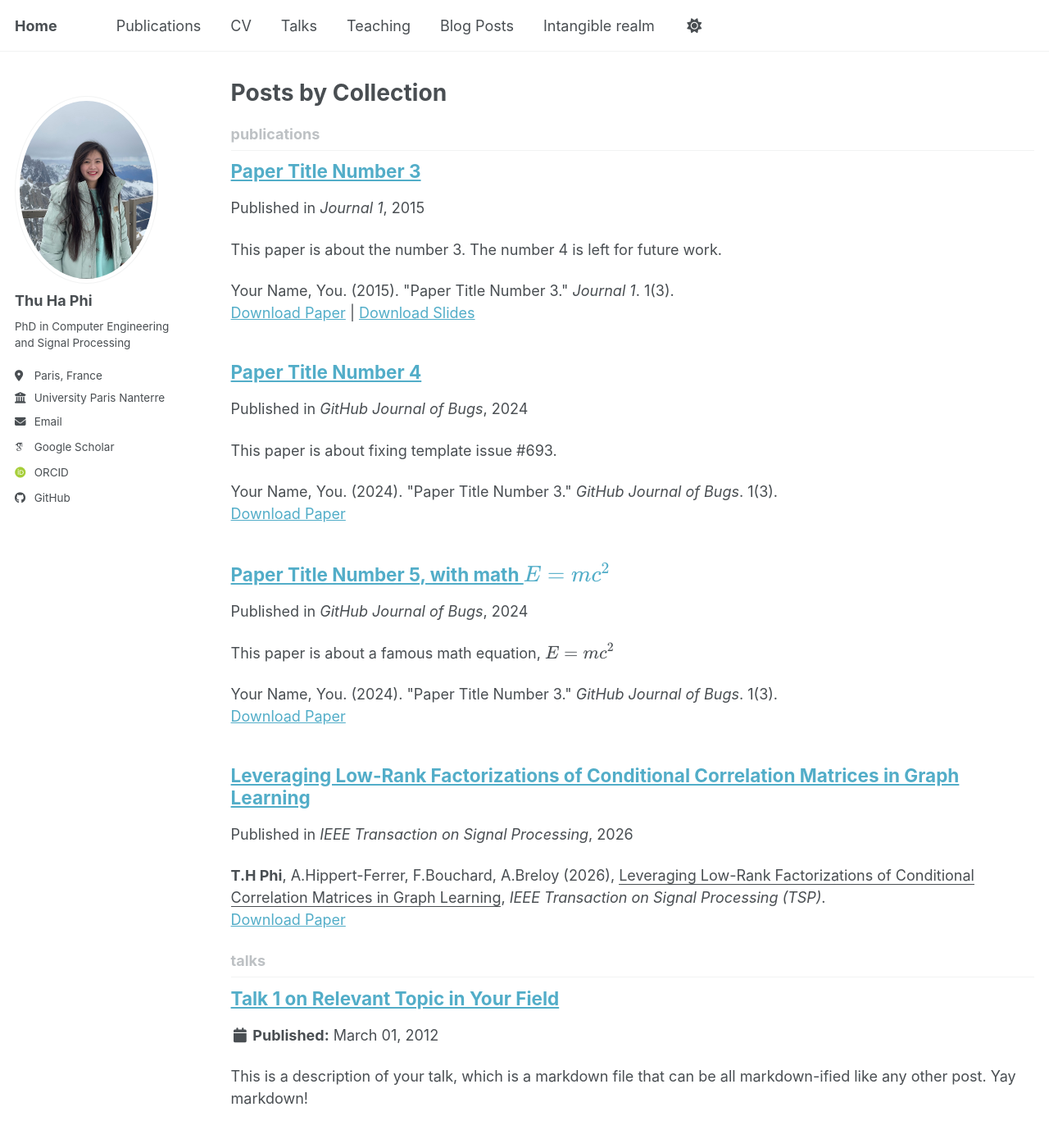
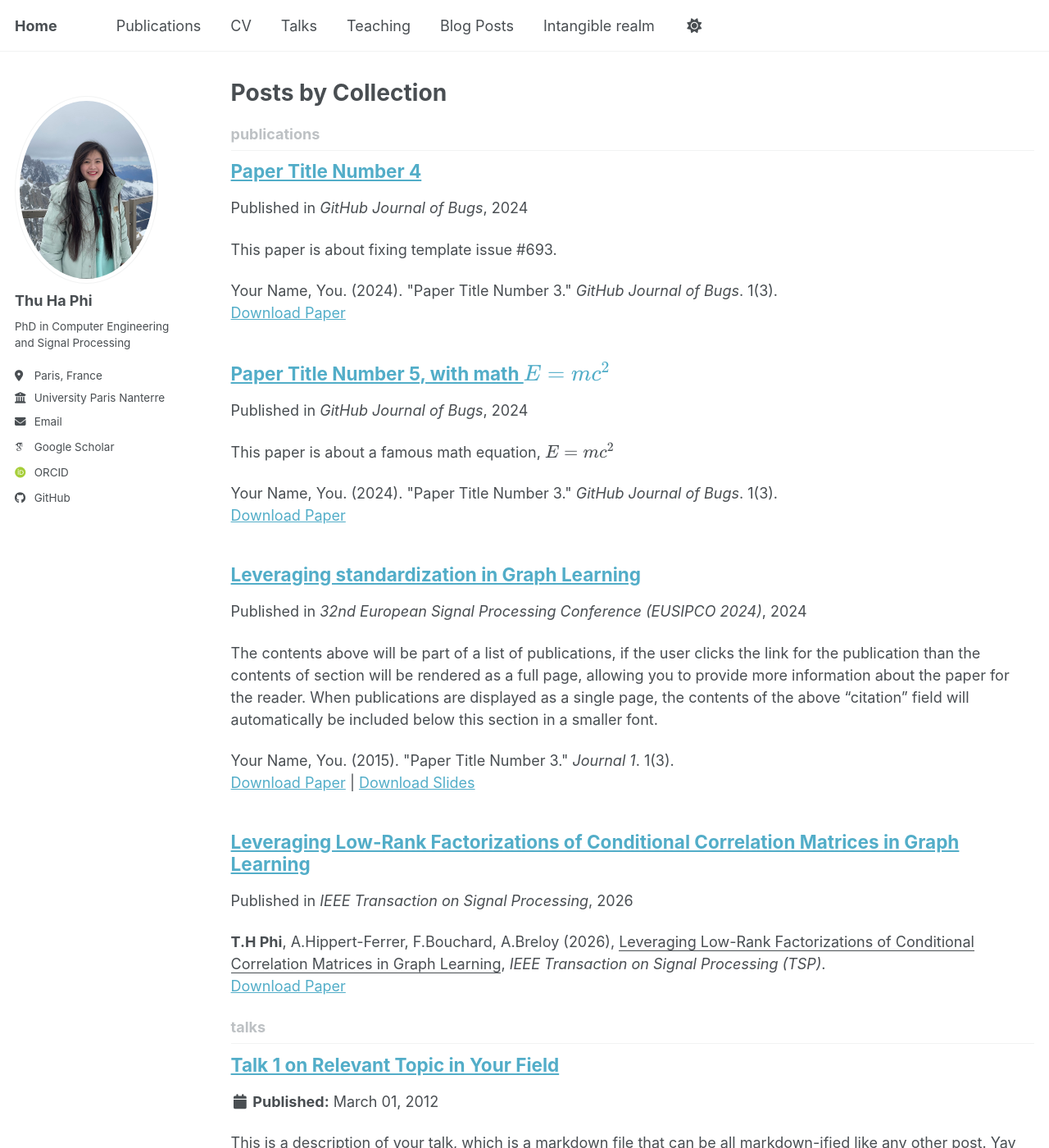
Before and after one commit to ChionanthusRetusus/thuhaphi.github.io, a Jekyll site: the page built from _pages/collection-archive.html, in a window 1280 px wide and 1400 px high. Shown: the whole window at 82% size. Built offline with Jekyll 4.4.1, drawn with Linux system fonts in a browser that asks for light colours; some web fonts are replaced; a script bundle is joined from its source files by our own code; library files that are not in the unit come from our copies.

Commit message:
Update 2015-10-01-paper-title-number-3.md

```diff
--- a/_publications/2015-10-01-paper-title-number-3.md
+++ b/_publications/2015-10-01-paper-title-number-3.md
@@ -1,13 +1,12 @@
 ---
-title: "Paper Title Number 3"
+title: "Leveraging standardization in Graph Learning"
 collection: publications
-category: manuscripts
-permalink: /publication/2015-10-01-paper-title-number-3
-excerpt: 'This paper is about the number 3. The number 4 is left for future work.'
-date: 2015-10-01
-venue: 'Journal 1'
-slidesurl: 'https://academicpages.github.io/files/slides3.pdf'
-paperurl: 'https://academicpages.github.io/files/paper3.pdf'
+category: conference
+permalink: https://ieeexplore.ieee.org/abstract/document/10715401
+date: 2024-10-23
+venue: '32nd European Signal Processing Conference (EUSIPCO 2024)'
+slidesurl: ''
+paperurl: '[https://academicpages.github.io/files/paper3.pdf](https://ieeexplore.ieee.org/abstract/document/10715401)'
 citation: 'Your Name, You. (2015). &quot;Paper Title Number 3.&quot; <i>Journal 1</i>. 1(3).'
 ---
 
```
